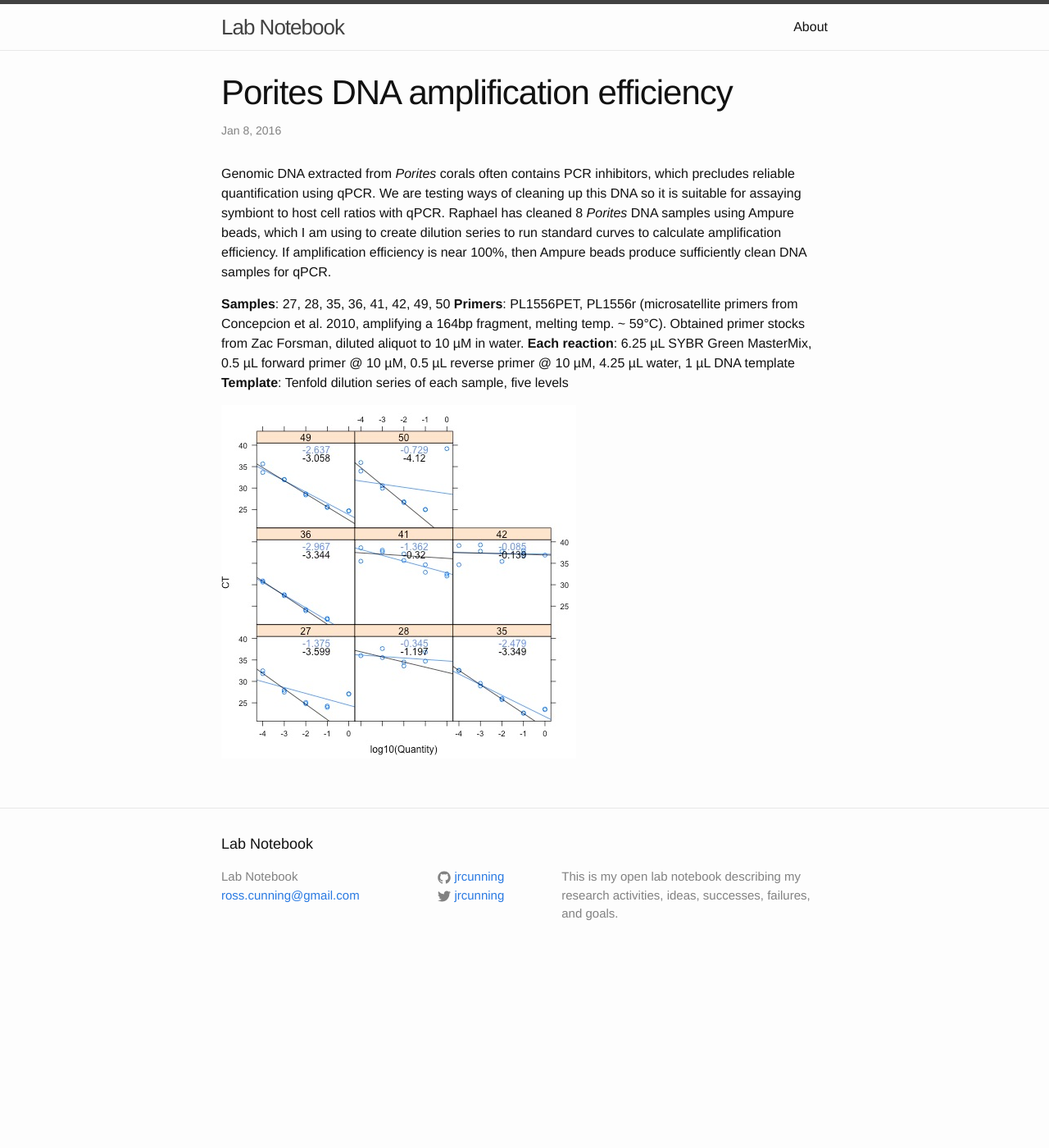
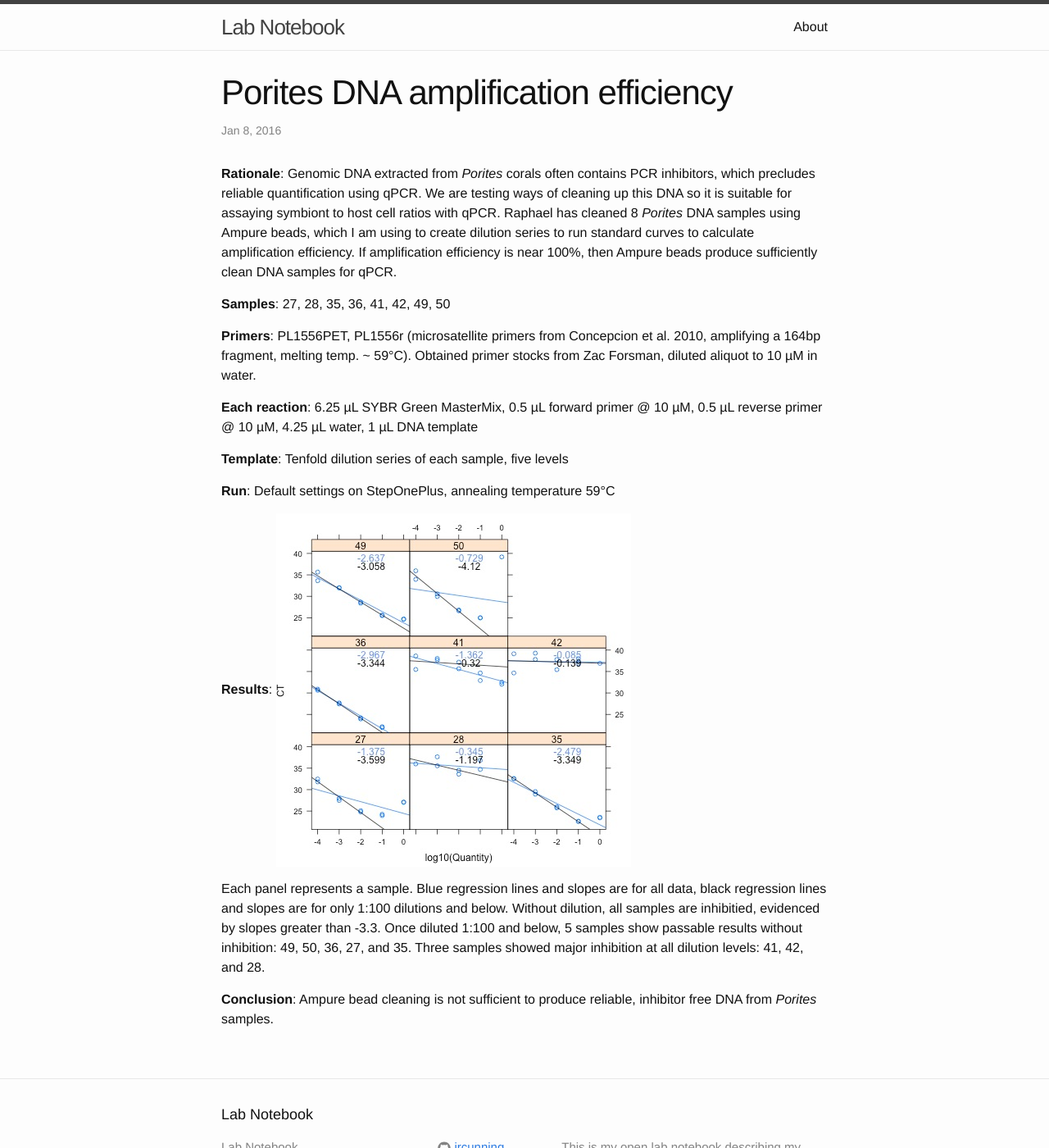
Before and after one commit to jrcunning/labnotebook, a Jekyll site: the page built from _posts/2016-01-08-Porites-amplification-efficiency.md, in a window 1280 px wide and 1400 px high. Shown: the whole window at 82% size. Built offline with Jekyll 4.4.1, drawn with Linux system fonts in a browser that asks for light colours.

Commit message:
Add interpretation of results

```diff
--- a/_posts/2016-01-08-Porites-amplification-efficiency.md
+++ b/_posts/2016-01-08-Porites-amplification-efficiency.md
@@ -4,11 +4,21 @@ title: Porites DNA amplification efficiency
 date: 2016-01-08
 categories:
 ---
-Genomic DNA extracted from *Porites* corals often contains PCR inhibitors, which precludes reliable quantification using qPCR. We are testing ways of cleaning up this DNA so it is suitable for assaying symbiont to host cell ratios with qPCR. Raphael has cleaned 8 *Porites* DNA samples using Ampure beads, which I am using to create dilution series to run standard curves to calculate amplification efficiency. If amplification efficiency is near 100%, then Ampure beads produce sufficiently clean DNA samples for qPCR.
+**Rationale**: Genomic DNA extracted from *Porites* corals often contains PCR inhibitors, which precludes reliable quantification using qPCR. We are testing ways of cleaning up this DNA so it is suitable for assaying symbiont to host cell ratios with qPCR. Raphael has cleaned 8 *Porites* DNA samples using Ampure beads, which I am using to create dilution series to run standard curves to calculate amplification efficiency. If amplification efficiency is near 100%, then Ampure beads produce sufficiently clean DNA samples for qPCR.
 
 **Samples**: 27, 28, 35, 36, 41, 42, 49, 50
+
 **Primers**: PL1556PET, PL1556r (microsatellite primers from Concepcion et al. 2010, amplifying a 164bp fragment, melting temp. ~ 59°C). Obtained primer stocks from Zac Forsman, diluted aliquot to 10 µM in water.
+
 **Each reaction**: 6.25 µL SYBR Green MasterMix, 0.5 µL forward primer @ 10 µM, 0.5 µL reverse primer @ 10 µM, 4.25 µL water, 1 µL DNA template
+
 **Template**: Tenfold dilution series of each sample, five levels
 
+**Run**: Default settings on StepOnePlus, annealing temperature 59°C
+
+**Results**:
 ![Standard curves]({{ site.baseurl }}/assets/20160108_Pcomp_stdcurves.jpg)
+
+Each panel represents a sample. Blue regression lines and slopes are for all data, black regression lines and slopes are for only 1:100 dilutions and below. Without dilution, all samples are inhibitied, evidenced by slopes greater than -3.3. Once diluted 1:100 and below, 5 samples show passable results without inhibition: 49, 50, 36, 27, and 35. Three samples showed major inhibition at all dilution levels: 41, 42, and 28.
+
+**Conclusion**: Ampure bead cleaning is not sufficient to produce reliable, inhibitor free DNA from *Porites* samples.
```
